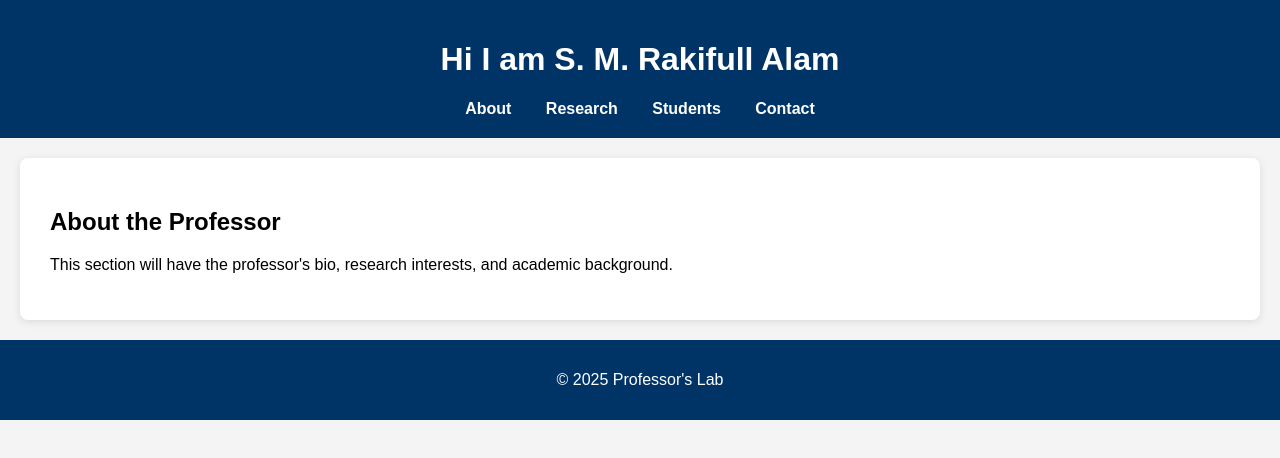
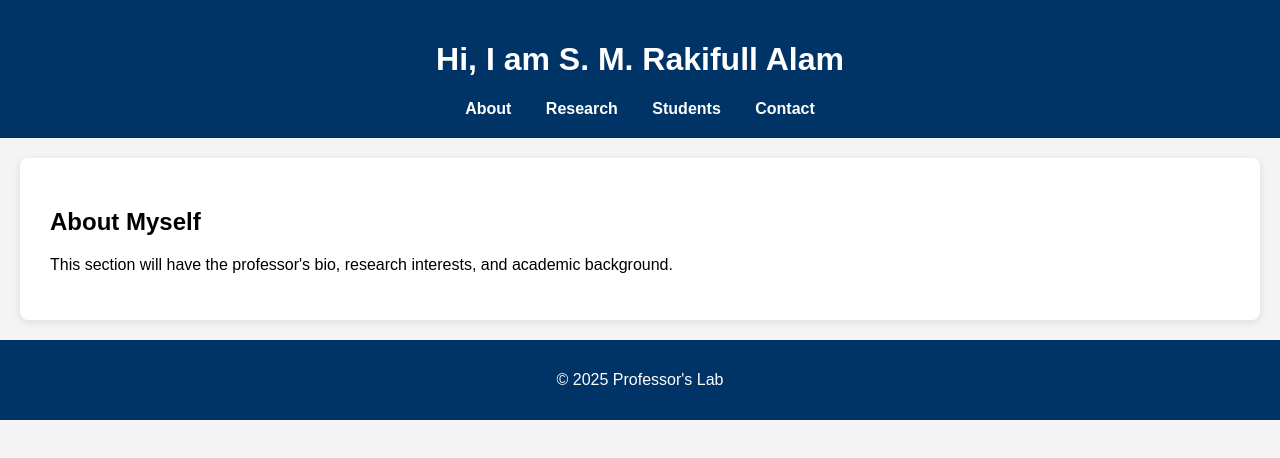
Before and after one commit to Rakifull-Alam/My-website, a plain HTML site: page index.html in a window 1280 px wide. Drawn offline with Linux system fonts and the light colour scheme.

Commit message:
Update index.html

```diff
--- a/index.html
+++ b/index.html
@@ -8,7 +8,7 @@
 </head>
 <body>
   <header>
-    <h1>Hi I am S. M. Rakifull Alam</h1>
+    <h1>Hi, I am S. M. Rakifull Alam</h1>
     <nav>
       <a href="#about">About</a>
       <a href="#research">Research</a>
@@ -18,7 +18,7 @@
   </header>
 
   <section id="about">
-    <h2>About the Professor</h2>
+    <h2>About Myself</h2>
     <p>This section will have the professor's bio, research interests, and academic background.</p>
   </section>
 
```
